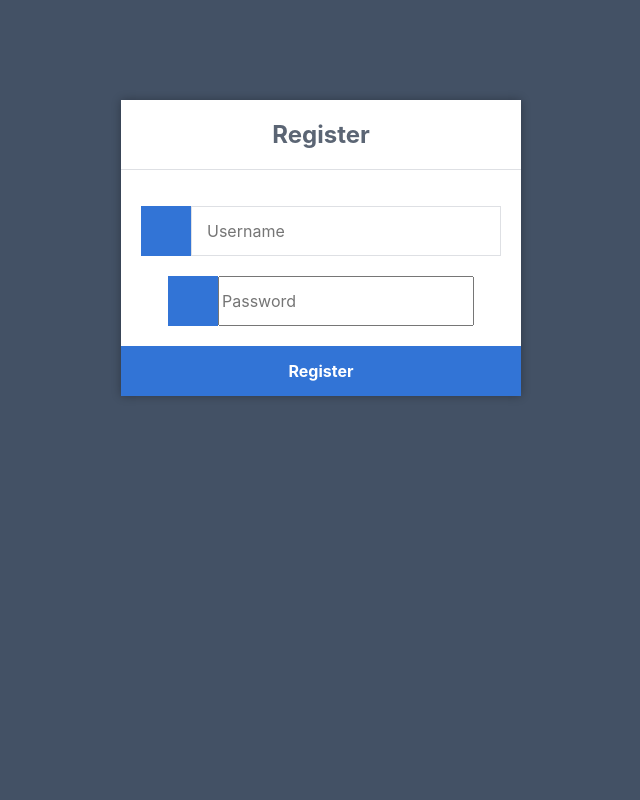
After one commit to alexprieger/430CTF2, a PHP site: page /register.html in a window 1280 px wide. The commit adds this page. Shown: the whole page, without its empty margins (319-959 px from the left). Run offline with PHP 8.4, Linux system fonts and the light colour scheme.

Commit message:
updating html

```diff
--- a/html/login.php
+++ b/html/login.php
@@ -16,8 +16,8 @@ if ($conn->connect_error) {
 }
 
 // getting username and password from the url
-$reg_username = $_GET['user'];
-$reg_password = $_GET['pass'];
+$reg_username = $_POST['user'];
+$reg_password = $_POST['pass'];
 
 //to prevent from mysqli injection
 $username = stripcslashes($reg_username);
--- /dev/null
+++ b/html/register.html
@@ -0,0 +1,23 @@
+<html>
+	<head>
+		<meta charset="utf-8">
+		<title>Register</title>
+		<link rel = "stylesheet" type = "text/css" href = "style.css">
+	</head>
+	<body>
+		<div class="register">
+			<h1>Register</h1>
+			<form action="register.php" method="POST" autocomplete="off">
+				<label for="user">
+					<i class="fas fa-user"></i>
+				</label>
+				<input type="text" name="user" placeholder="Username" id="user" required>
+				<label for="pass">
+					<i class="fas fa-lock"></i>
+				</label>
+				<input type="pass" name="pass" placeholder="Password" id="pass" required>
+				<input type="submit" value="Register">
+			</form>
+		</div>
+	</body>
+</html>
--- a/html/register.php
+++ b/html/register.php
@@ -17,8 +17,8 @@ if ($conn->connect_error) {
 }
 
 // getting username and password from the url
-$reg_username = $_GET['user'];
-$reg_password = $_GET['pass'];
+$reg_username = $_POST['user'];
+$reg_password = $_POST['pass'];
 
 //prevent mysqli injection
 $username = stripcslashes($reg_username);
--- /dev/null
+++ b/html/style.css
@@ -0,0 +1,59 @@
+* {
+    box-sizing: border-box;
+    font-family: -apple-system, BlinkMacSystemFont, "segoe ui", roboto, oxygen, ubuntu, cantarell, "fira sans", "droid sans", "helvetica neue", Arial, sans-serif;
+    font-size: 16px;
+}
+body {
+    background-color: #435165;
+    margin: 0;
+}
+.register {
+    width: 400px;
+    background-color: #ffffff;
+    box-shadow: 0 0 9px 0 rgba(0, 0, 0, 0.3);
+    margin: 100px auto;
+}
+.register h1 {
+    text-align: center;
+    color: #5b6574;
+    font-size: 24px;
+    padding: 20px 0 20px 0;
+    border-bottom: 1px solid #dee0e4;
+}
+.register form {
+    display: flex;
+    flex-wrap: wrap;
+    justify-content: center;
+    padding-top: 20px;
+}
+.register form label {
+    display: flex;
+    justify-content: center;
+    align-items: center;
+    width: 50px;
+   height: 50px;
+    background-color: #3274d6;
+    color: #ffffff;
+}
+.register form input[type="password"], .register form input[type="text"], .register form input[type="email"] {
+    width: 310px;
+    height: 50px;
+    border: 1px solid #dee0e4;
+    margin-bottom: 20px;
+    padding: 0 15px;
+}
+.register form input[type="submit"] {
+    width: 100%;
+    padding: 15px;
+    margin-top: 20px;
+    background-color: #3274d6;
+   border: 0;
+    cursor: pointer;
+    font-weight: bold;
+    color: #ffffff;
+    transition: background-color 0.2s;
+}
+.register form input[type="submit"]:hover {
+  background-color: #2868c7;
+    transition: background-color 0.2s;
+}
```
Also changed, not shown: html/login.html (added, +46 -0 lines), html/webpage.html (deleted, +0 -82 lines).
